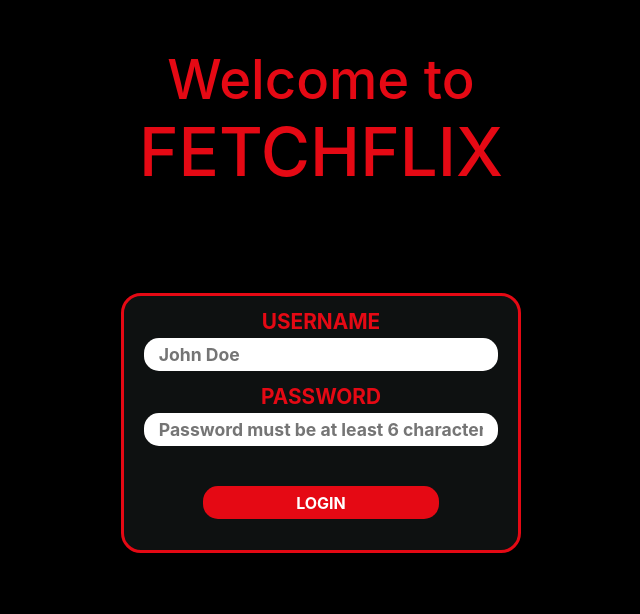
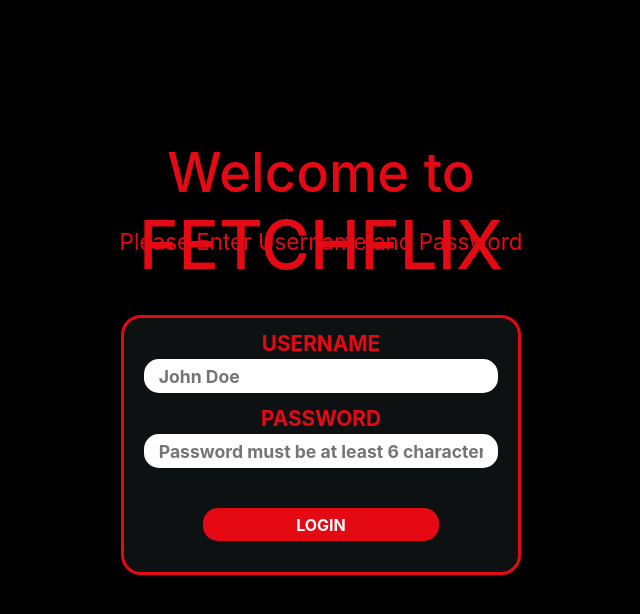
Before and after one commit to muratcanoncu/Movie-Browser-React, a React (Create React App) app: page / in a window 1280 px wide. Shown: the top 614 px of the page, without its empty margins (319-959 px from the left). Built offline with nearby package versions, Linux system fonts and the light colour scheme; no server answers.

Commit message:
loading and loginPage animations added

```diff
--- a/src/App.css
+++ b/src/App.css
@@ -73,11 +73,101 @@ nav .signOut:hover {
   background: #e50914;
   color: white;
 }
+/* loading  */
+.loading {
+  font-size: 2.7rem;
+  animation-name: loadingWord;
+  animation-duration: 1.2s;
+  animation-iteration-count: infinite;
+}
+
+@keyframes loadingWord {
+  0% {
+    color: #e50914;
+  }
+  50% {
+    color: white;
+  }
+  100% {
+    color: #e50914;
+  }
+}
+h2 .dot1 {
+  font-size: 3.5rem;
+  animation-name: loadingDots;
+  animation-duration: 0.5s;
+  animation-delay: 0.1s;
+  animation-iteration-count: infinite;
+}
+h2 .dot2 {
+  font-size: 3.5rem;
+  animation-name: loadingDots;
+  animation-duration: 0.5s;
+  animation-delay: 0.2s;
+  animation-iteration-count: infinite;
+}
+h2 .dot3 {
+  font-size: 3.5rem;
+  animation-name: loadingDots;
+  animation-duration: 0.5s;
+  animation-delay: 0.3s;
+  animation-iteration-count: infinite;
+}
+
+@keyframes loadingDots {
+  from {
+    color: black;
+  }
+  to {
+    color: #e50914;
+  }
+}
 /* login */
 .login {
   width: 100%;
   height: 100vh;
   background: black;
+}
+.welcomeToFetchflix {
+  color: #e50914;
+  width: 370px;
+  text-align: center;
+  font-size: 3.4rem;
+  position: absolute;
+  top: -150px;
+  animation-delay: 0.1s;
+  animation-name: welcomeTitle;
+  animation-duration: 1s;
+  animation-fill-mode: forwards;
+  animation-timing-function: ease-out;
+}
+@keyframes welcomeTitle {
+  0% {
+    top: -150px;
+  }
+  50% {
+    top: 170px;
+  }
+  100% {
+    top: 140px;
+  }
+}
+.inform {
+  color: black;
+  font-size: 1.4rem;
+  animation-delay: 0.8s;
+  animation-name: informa;
+  animation-duration: 2s;
+  animation-fill-mode: forwards;
+  animation-timing-function: ease-out;
+}
+@keyframes informa {
+  from {
+    color: black;
+  }
+  to {
+    color: #e50914;
+  }
 }
 .loginBox {
   width: 400px;
@@ -89,7 +179,7 @@ nav .signOut:hover {
   flex-direction: column;
   align-items: center;
   justify-content: center;
-  margin-bottom: 200px;
+  margin-top: 40px;
 }
 .loginBox div {
   display: flex;
--- a/src/Components/LoadingPage/LoadingPage.js
+++ b/src/Components/LoadingPage/LoadingPage.js
@@ -16,7 +16,13 @@ function LoadingPage() {
       >
         FETCHFLIX
       </h1>
-      <h2 style={{ color: "#e50914", marginBottom: "300px" }}>Loading . . .</h2>
+      <h2
+        className="loading"
+        style={{ color: "#e50914", marginBottom: "300px" }}
+      >
+        Loading <span className="dot1">.</span> <span className="dot2">.</span>{" "}
+        <span className="dot3">.</span>
+      </h2>
     </div>
   );
 }
--- a/src/Components/Login/Login.js
+++ b/src/Components/Login/Login.js
@@ -15,17 +15,10 @@ function Login() {
   };
   return (
     <div className="login d-flex justify-content-center align-items-center flex-column">
-      <h1
-        style={{
-          color: "#e50914",
-          marginBottom: "100px",
-          width: "370px",
-          textAlign: "center",
-          fontSize: "3.4rem",
-        }}
-      >
+      <h1 className="welcomeToFetchflix">
         Welcome to <span style={{ fontSize: "4.2rem" }}>FETCHFLIX</span>
       </h1>
+      <p className="inform">Please Enter Username and Password</p>
       <div className="loginBox">
         <div>
           <label htmlFor="userName">USERNAME</label>
--- a/src/ContextFolder/ContextProvider.js
+++ b/src/ContextFolder/ContextProvider.js
@@ -62,7 +62,7 @@ export function ContextProvider(props) {
       dispatch({
         type: "PAGE_LOADED",
       });
-    }, 300);
+    }, 1000);
   }, []);
   useEffect(() => {
     fetch(
```
